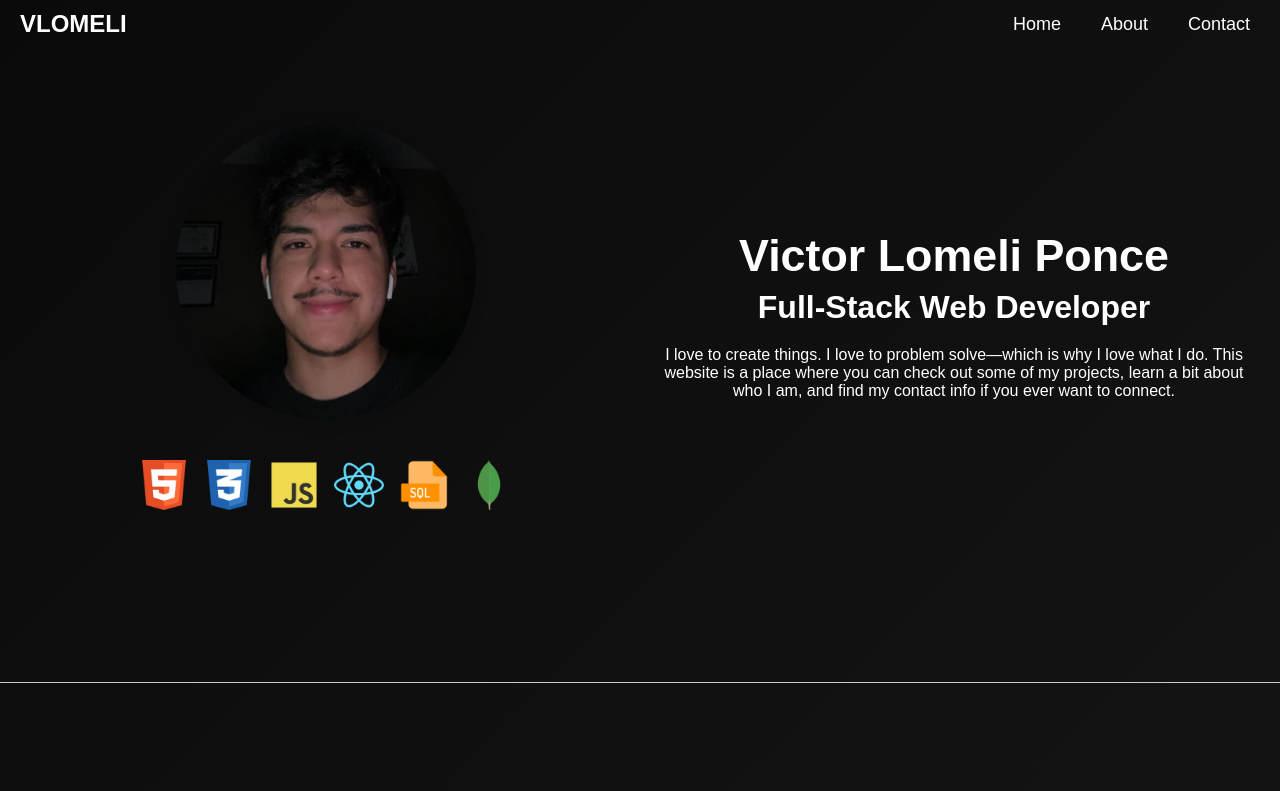
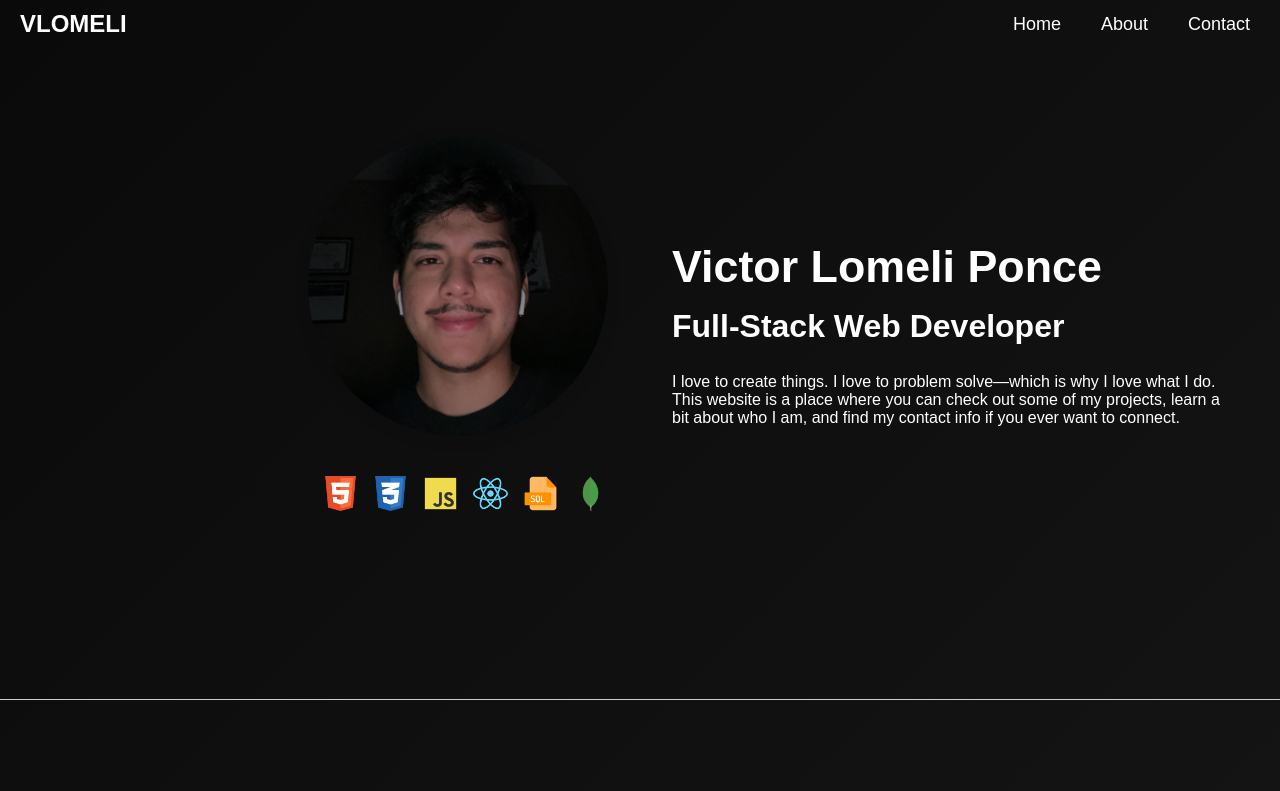
Before and after one commit to vlomeli/portfolio, a React (Vite) app: page / in a window 1280 px wide. Shown: the top 791 px of the page. Built offline with nearby package versions, Linux system fonts and the light colour scheme; a web font is replaced by a local one.

Commit message:
changed intro layout

```diff
--- a/src/components/intro/intro.css
+++ b/src/components/intro/intro.css
@@ -4,30 +4,60 @@
   flex-wrap: wrap;
   justify-content: center;
   align-items: center;
-  gap: 3rem;
   color: white;
-  padding: 2rem 1rem;
-  scroll-margin-top: 100px; /* helps with anchor nav if needed */
+  padding: 3rem 2rem;
+  scroll-margin-top: 100px;
+  position: relative;
 }
+
+/* .intro-section::before {
+  content: "";
+  position: absolute;
+  height: 80%;
+  width: 2px;
+  background: linear-gradient(to bottom, #00ffff, #fff);
+  left: 50%;
+  transform: translateX(-50%);
+  opacity: 0.2;
+} */
 
 .intro-left,
 .intro-right {
-  flex: 1 1 400px;
+  flex: 1 1 50%;
   display: flex;
   flex-direction: column;
-  align-items: center;
-  text-align: center;
+  justify-content: center;
+}
+
+.intro-left {
+  align-items: flex-end;
+  text-align: right;
+  padding-right: 2rem;
+}
+
+.intro-right {
+  align-items: flex-start;
+  text-align: left;
+  padding-left: 2rem;
+  gap: 0.5rem;
 }
 
 @media (max-width: 768px) {
   .intro-section {
     flex-direction: column;
   }
+  .intro-left,
+  .intro-right {
+    align-items: center;
+    text-align: center;
+    padding: 0;
+  }
 }
 
 .name {
-  font-size: 2.8rem; /* Slightly reduced for balance */
+  font-size: 2.8rem;
   margin-bottom: 0.5rem;
+  margin-top: 20px;
 }
 
 .intro h2 {
@@ -37,7 +67,6 @@
 
 .text {
   max-width: 600px;
-  text-align: center;
 }
 
 /* Tech Stack */
@@ -55,7 +84,7 @@
 }
 
 .tech-icon {
-  max-height: 50px;
+  max-height: 35px;
   transition: transform 0.4s ease-in-out, box-shadow 0.3s ease-in-out;
 }
 
```
